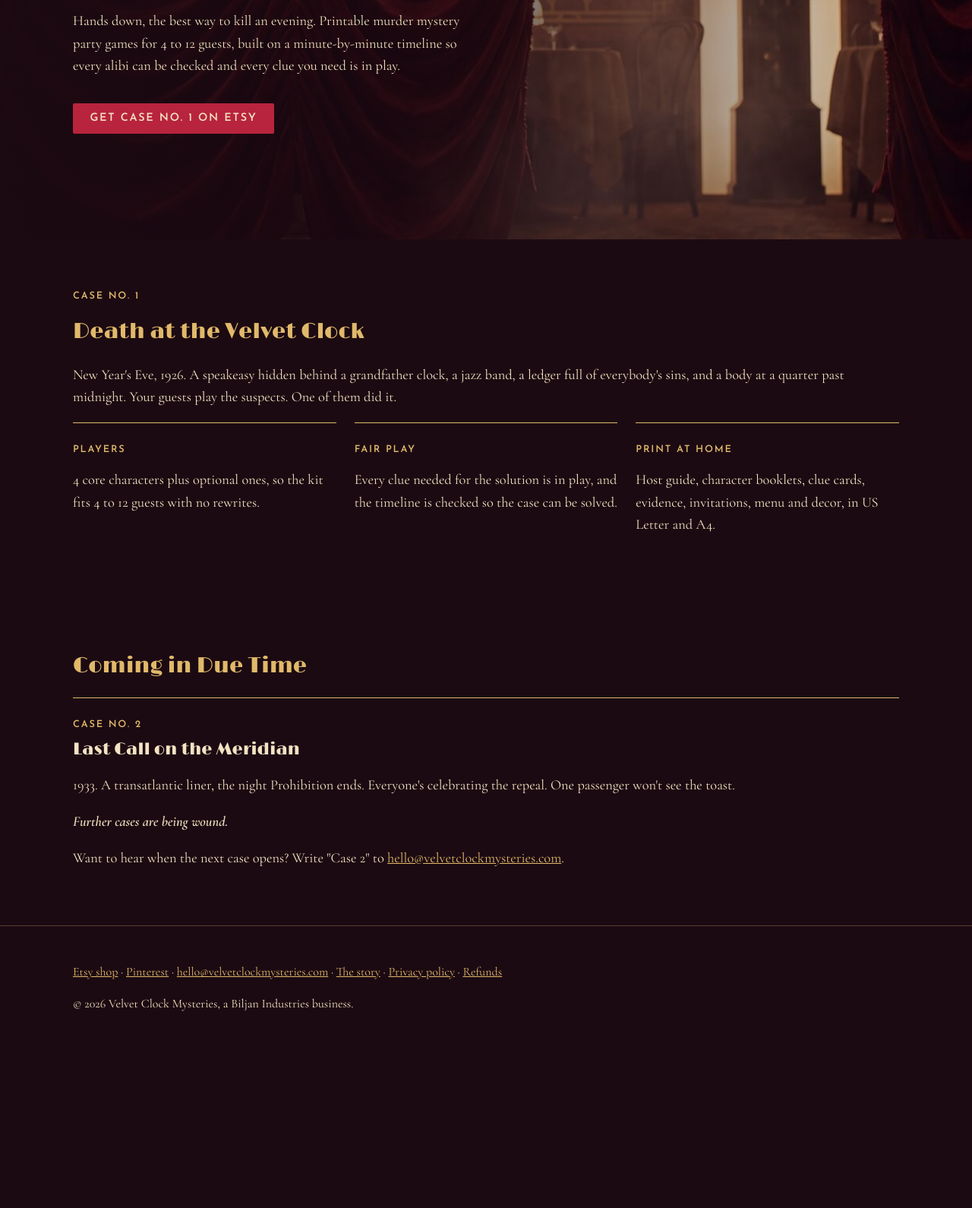
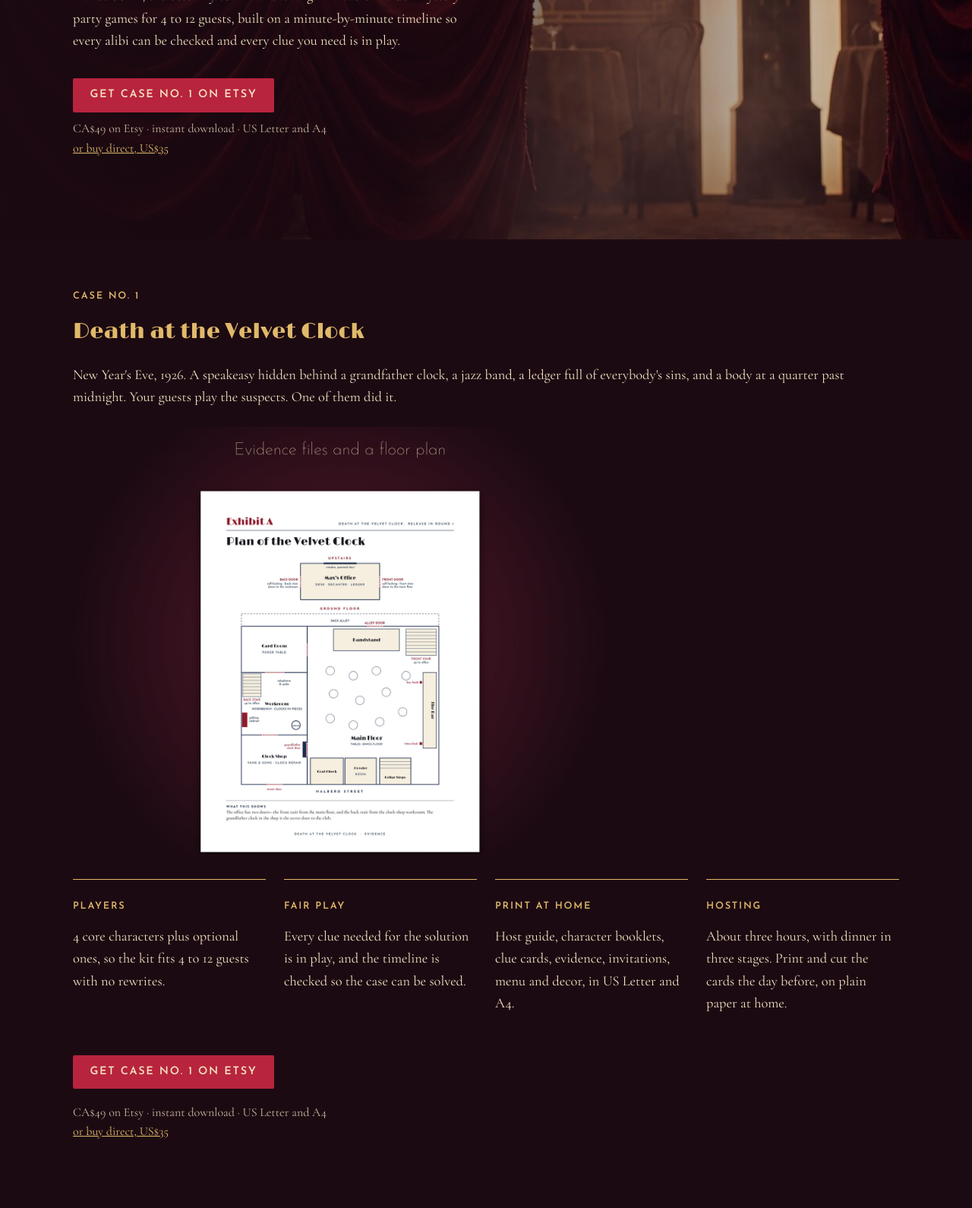
Before and after one commit to abiljan/velvetclockmysteries.com, a plain HTML site: page index.html in a window 1280 px wide. Shown: the part 389-1979 px from the top of the page at 76% size. Before the commit the page ends 1788 px from the top, so only its background shows below. Drawn offline with nearby package versions, Linux system fonts and the light colour scheme.

Commit message:
feat: critique fixes: two-tier CTAs, price, kit photo, hosting, footer
Co-Authored-By: Claude Opus 5.5 <noreply@anthropic.com>
Claude-Session: https://claude.ai/code/session_0167zvbwKnmaaNMpaVJm1xRu

```diff
--- a/index.html
+++ b/index.html
@@ -24,6 +24,7 @@
     <p class="tag">Murder Is in Your Hands.</p>
     <p class="lede">Hands down, the best way to kill an evening. Printable murder mystery party games for 4 to 12 guests, built on a minute-by-minute timeline so every alibi can be checked and every clue you need is in play.</p>
     <a class="btn" href="https://www.etsy.com/listing/4600204679">Get Case No. 1 on Etsy</a>
+    <p class="fine">CA$49 on Etsy · instant download · US Letter and A4<br><a href="https://buy.polar.sh/polar_cl_ZHQ2BidVIDPLIQDjcFGoCxWFQt771cv23rmCy23dsaY">or buy direct, US$35</a></p>
   </div>
 </header>
 <main class="wrap">
@@ -31,11 +32,15 @@
     <p class="label">Case No. 1</p>
     <h2>Death at the Velvet Clock</h2>
     <p>New Year's Eve, 1926. A speakeasy hidden behind a grandfather clock, a jazz band, a ledger full of everybody's sins, and a body at a quarter past midnight. Your guests play the suspects. One of them did it.</p>
+    <img class="kit" src="img/kit.jpg" width="1600" height="1280" alt="Exhibit A from the kit: a printed floor plan of the Velvet Clock speakeasy, with the office upstairs, the bandstand, the bar, the card room and the clock shop with its grandfather-clock door.">
     <div class="grid">
       <div><p class="label">Players</p><p>4 core characters plus optional ones, so the kit fits 4 to 12 guests with no rewrites.</p></div>
       <div><p class="label">Fair play</p><p>Every clue needed for the solution is in play, and the timeline is checked so the case can be solved.</p></div>
       <div><p class="label">Print at home</p><p>Host guide, character booklets, clue cards, evidence, invitations, menu and decor, in US Letter and A4.</p></div>
+      <div><p class="label">Hosting</p><p>About three hours, with dinner in three stages. Print and cut the cards the day before, on plain paper at home.</p></div>
     </div>
+    <p><a class="btn" href="https://www.etsy.com/listing/4600204679">Get Case No. 1 on Etsy</a></p>
+    <p class="fine">CA$49 on Etsy · instant download · US Letter and A4<br><a href="https://buy.polar.sh/polar_cl_ZHQ2BidVIDPLIQDjcFGoCxWFQt771cv23rmCy23dsaY">or buy direct, US$35</a></p>
   </section>
   <section class="soon">
     <h2>Coming in Due Time</h2>
@@ -45,12 +50,14 @@
       <p>1933. A transatlantic liner, the night Prohibition ends. Everyone's celebrating the repeal. One passenger won't see the toast.</p>
     </div>
     <p><em>Further cases are being wound.</em></p>
-    <p>Want to hear when the next case opens? Write "Case 2" to <a href="mailto:hello@velvetclockmysteries.com?subject=Case%202">hello@velvetclockmysteries.com</a>.</p>
+    <p><a class="btn btn--ghost" href="mailto:hello@velvetclockmysteries.com?subject=Case%202&amp;body=Tell%20me%20when%20Case%20No.%202%20opens">Tell me when Case 2 opens</a></p>
+    <p class="fine">Opens your mail app. No list, no tracking: one email when it's out.</p>
   </section>
 </main>
 <footer>
   <div class="wrap">
-    <p><a href="https://www.etsy.com/shop/VelvetClockMysteries">Etsy shop</a> · <a href="https://www.pinterest.com/velvetclockmysteries">Pinterest</a> · <a href="mailto:hello@velvetclockmysteries.com">hello@velvetclockmysteries.com</a> · <a href="lore.html">The story</a> · <a href="privacy.html">Privacy policy</a> · <a href="refunds.html">Refunds</a></p>
+    <p class="said">Murder Is in Your Hands.</p>
+    <p class="links"><a href="https://www.etsy.com/shop/VelvetClockMysteries">Etsy shop</a> · <a href="https://www.pinterest.com/velvetclockmysteries">Pinterest</a> · <a href="mailto:hello@velvetclockmysteries.com">hello@velvetclockmysteries.com</a> · <a href="lore.html">The story</a> · <a href="privacy.html">Privacy policy</a> · <a href="refunds.html">Refunds</a></p>
     <p>© 2026 Velvet Clock Mysteries, a Biljan Industries business.</p>
   </div>
 </footer>
--- a/style.css
+++ b/style.css
@@ -10,11 +10,15 @@ a:focus-visible,.btn:focus-visible{outline:2px solid var(--brass);outline-offset
 h1{font:400 clamp(2.4rem,7vw,4.6rem)/1.05 Limelight,serif;margin:.6rem 0 .4rem}
 .tag{font-style:italic;font-weight:600;color:var(--brass);font-size:clamp(1.4rem,3.5vw,2.1rem);margin:0 0 1.4rem}
 .lede{max-width:34rem}
-.btn{display:inline-block;margin-top:1rem;padding:.8rem 1.4rem;background:var(--red);color:var(--cream);text-decoration:none;font:600 .9rem/1 "Josefin Sans",sans-serif;letter-spacing:.12em;text-transform:uppercase;border-radius:2px}
+.btn{display:inline-block;margin-top:1rem;padding:.95rem 1.4rem;background:var(--red);color:var(--cream);text-decoration:none;font:600 .9rem/1 "Josefin Sans",sans-serif;letter-spacing:.12em;text-transform:uppercase;border-radius:2px}
 .btn:hover{background:#9c1d33}
+.btn--ghost{background:transparent;color:var(--brass);border:1px solid var(--brass)}
+.btn--ghost:hover{background:rgba(224,185,106,.12)}
+.fine{font-size:1rem;margin:.6rem 0 0;color:rgba(243,227,195,.8)}
+.kit{display:block;width:100%;max-width:44rem;height:auto;margin:1.5rem 0 2rem}
 section{padding:3.5rem 0}
 h2{font:400 1.8rem/1.2 Limelight,serif;color:var(--brass)}
-.grid{display:grid;gap:1.5rem;grid-template-columns:repeat(auto-fit,minmax(15rem,1fr))}
+.grid{display:grid;gap:1.5rem;grid-template-columns:repeat(4,1fr)}
 .grid div{border-top:1px solid var(--brass);padding-top:1rem}
 .label{font:600 .8rem/1 "Josefin Sans",sans-serif;letter-spacing:.14em;text-transform:uppercase;color:var(--brass)}
 footer{padding:2rem 0 3rem;border-top:1px solid rgba(224,185,106,.3);font-size:1rem}
@@ -27,4 +31,6 @@ h3{font:400 1.4rem/1.2 Limelight,serif;margin:.4rem 0}
 .doc figure{margin:1.5rem 0}
 .doc img{display:block;width:100%;height:auto}
 .said{font-style:italic;font-weight:600;color:var(--brass)}
-@media (max-width:40rem){.hero{background-position:35% center}}
+footer .said{font-size:1.5rem;margin:0 0 .5rem}
+@media (max-width:60rem){.grid{grid-template-columns:repeat(2,1fr)}}
+@media (max-width:40rem){.hero{background-position:35% center}.grid{grid-template-columns:1fr}.btn{display:block;text-align:center}footer .links{line-height:2}}
```
Also changed, not shown: lore.html (+7 -0 lines), privacy.html (+7 -0 lines), refunds.html (+7 -0 lines), img/kit.jpg (added).
